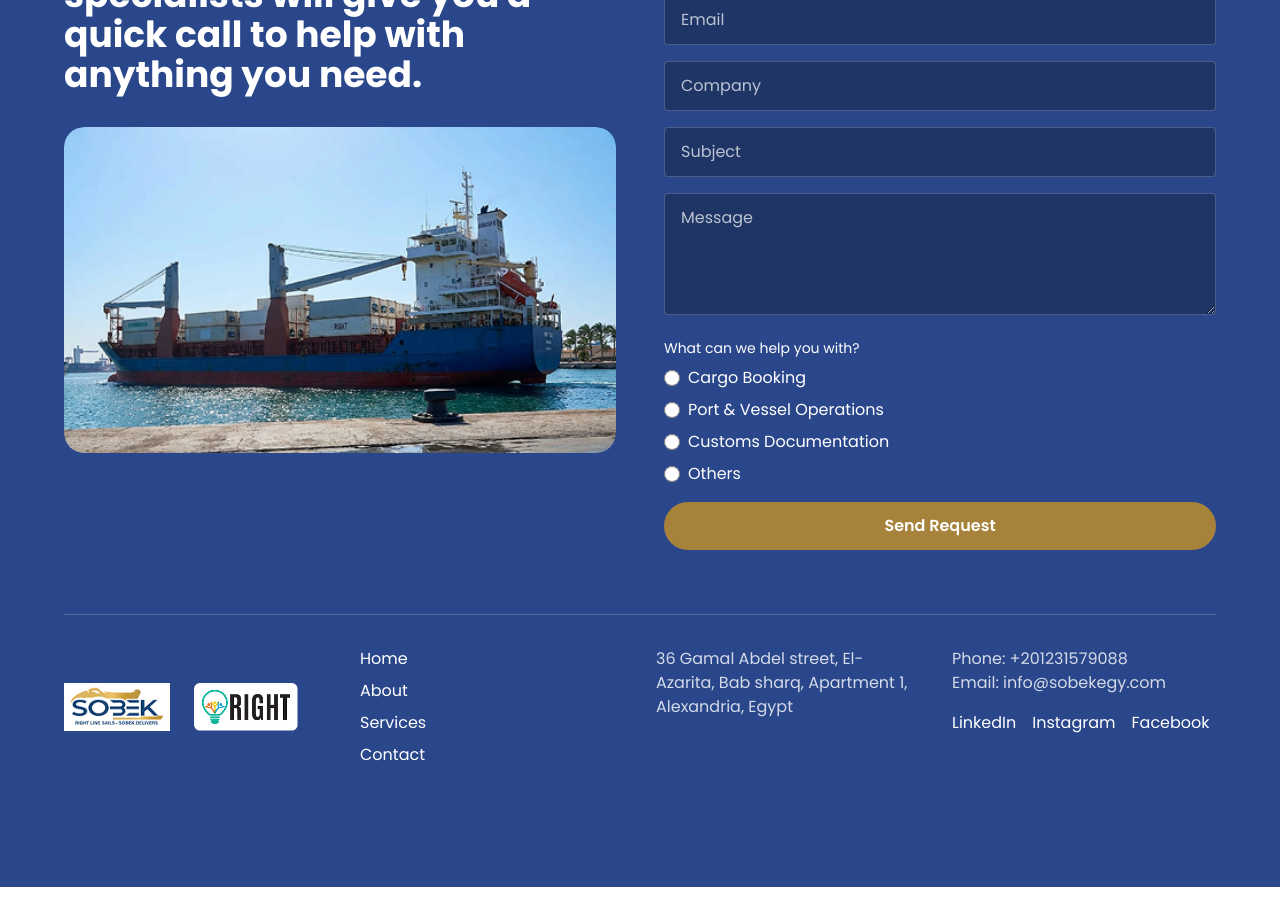
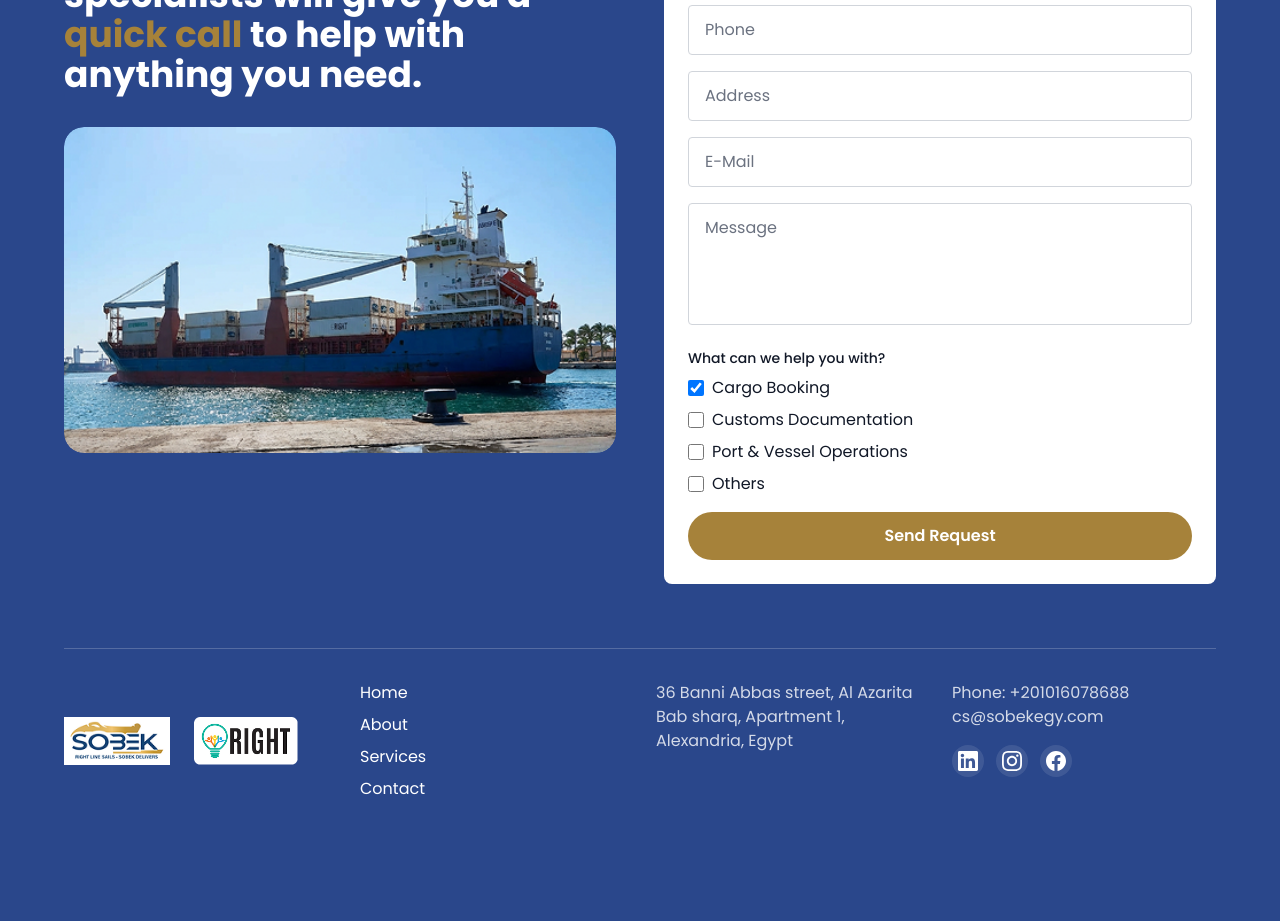
Before and after one commit to Mostafa-Aboheaba/sobek, a Next.js app: page / in a window 1280 px wide. Shown: the part 6020-6941 px from the top of the page. Before the commit the page ends 6907 px from the top, so only its background shows below. Built offline with nearby package versions, Linux system fonts and the light colour scheme.

Commit message:
Update footer section to match design: form fields, checkboxes, address, contact info, and social icons

```diff
--- a/components/GetInTouch.tsx
+++ b/components/GetInTouch.tsx
@@ -7,11 +7,10 @@
   const [formData, setFormData] = useState({
     name: "",
     phone: "",
+    address: "",
     email: "",
-    company: "",
-    subject: "",
     message: "",
-    helpOption: "",
+    helpOptions: ["Cargo Booking"], // Default checked
   });
 
   const handleChange = (
@@ -21,11 +20,25 @@
     setFormData((prev) => ({ ...prev, [name]: value }));
   };
 
-  const handleRadioChange = (option: string) => {
-    setFormData((prev) => ({
-      ...prev,
-      helpOption: option,
-    }));
+  const handleCheckboxChange = (option: string) => {
+    setFormData((prev) => {
+      const currentOptions = prev.helpOptions || [];
+      if (currentOptions.includes(option)) {
+        // Don't allow unchecking if it's the only option
+        if (currentOptions.length === 1) {
+          return prev;
+        }
+        return {
+          ...prev,
+          helpOptions: currentOptions.filter((opt) => opt !== option),
+        };
+      } else {
+        return {
+          ...prev,
+          helpOptions: [...currentOptions, option],
+        };
+      }
+    });
   };
 
   const [isSubmitting, setIsSubmitting] = useState(false);
@@ -45,7 +58,10 @@
         headers: {
           "Content-Type": "application/json",
         },
-        body: JSON.stringify(formData),
+        body: JSON.stringify({
+          ...formData,
+          helpOption: formData.helpOptions?.join(', ') || '',
+        }),
       });
 
       const data = await response.json();
@@ -63,11 +79,10 @@
       setFormData({
         name: "",
         phone: "",
+        address: "",
         email: "",
-        company: "",
-        subject: "",
         message: "",
-        helpOption: "",
+        helpOptions: ["Cargo Booking"],
       });
     } catch (error: any) {
       setSubmitStatus({
@@ -87,7 +102,7 @@
           <div>
             <p className="text-accent font-semibold mb-2">Get In Touch</p>
             <h2 className="text-2xl sm:text-3xl md:text-4xl font-bold mb-6">
-              Got questions? Just fill out the form and one of our specialists will give you a quick call to help with anything you need.
+              Got questions? <span className="text-highlight">Just fill out</span> <span className="text-highlight">the form</span> and one of our specialists will give you a <span className="text-highlight">quick call</span> to help with anything you need.
             </h2>
 
             {/* Image */}
@@ -110,7 +125,9 @@
 
           {/* Right Side - Contact Form */}
           <div>
-            <form onSubmit={handleSubmit} className="space-y-4">
+            <form onSubmit={handleSubmit} className="bg-white rounded-lg p-6 space-y-4">
+              <p className="text-gray-500 text-sm mb-4">* all fields are required</p>
+
               <input
                 type="text"
                 name="name"
@@ -118,7 +135,7 @@
                 value={formData.name}
                 onChange={handleChange}
                 required
-                className="w-full px-4 py-3 bg-primary-dark border border-white/20 rounded text-white placeholder-white/70 focus:outline-none focus:ring-2 focus:ring-accent"
+                className="w-full px-4 py-3 bg-white border border-gray-300 rounded text-gray-900 placeholder-gray-500 focus:outline-none focus:ring-2 focus:ring-accent focus:border-transparent"
               />
 
               <input
@@ -128,35 +145,27 @@
                 value={formData.phone}
                 onChange={handleChange}
                 required
-                className="w-full px-4 py-3 bg-primary-dark border border-white/20 rounded text-white placeholder-white/70 focus:outline-none focus:ring-2 focus:ring-accent"
+                className="w-full px-4 py-3 bg-white border border-gray-300 rounded text-gray-900 placeholder-gray-500 focus:outline-none focus:ring-2 focus:ring-accent focus:border-transparent"
+              />
+
+              <input
+                type="text"
+                name="address"
+                placeholder="Address"
+                value={formData.address}
+                onChange={handleChange}
+                required
+                className="w-full px-4 py-3 bg-white border border-gray-300 rounded text-gray-900 placeholder-gray-500 focus:outline-none focus:ring-2 focus:ring-accent focus:border-transparent"
               />
 
               <input
                 type="email"
                 name="email"
-                placeholder="Email"
+                placeholder="E-Mail"
                 value={formData.email}
                 onChange={handleChange}
                 required
-                className="w-full px-4 py-3 bg-primary-dark border border-white/20 rounded text-white placeholder-white/70 focus:outline-none focus:ring-2 focus:ring-accent"
-              />
-
-              <input
-                type="text"
-                name="company"
-                placeholder="Company"
-                value={formData.company}
-                onChange={handleChange}
-                className="w-full px-4 py-3 bg-primary-dark border border-white/20 rounded text-white placeholder-white/70 focus:outline-none focus:ring-2 focus:ring-accent"
-              />
-
-              <input
-                type="text"
-                name="subject"
-                placeholder="Subject"
-                value={formData.subject}
-                onChange={handleChange}
-                className="w-full px-4 py-3 bg-primary-dark border border-white/20 rounded text-white placeholder-white/70 focus:outline-none focus:ring-2 focus:ring-accent"
+                className="w-full px-4 py-3 bg-white border border-gray-300 rounded text-gray-900 placeholder-gray-500 focus:outline-none focus:ring-2 focus:ring-accent focus:border-transparent"
               />
 
               <textarea
@@ -165,23 +174,24 @@
                 value={formData.message}
                 onChange={handleChange}
                 rows={4}
-                className="w-full px-4 py-3 bg-primary-dark border border-white/20 rounded text-white placeholder-white/70 focus:outline-none focus:ring-2 focus:ring-accent"
+                required
+                className="w-full px-4 py-3 bg-white border border-gray-300 rounded text-gray-900 placeholder-gray-500 focus:outline-none focus:ring-2 focus:ring-accent focus:border-transparent resize-none"
               />
 
               <div className="space-y-2">
-                <p className="text-sm mb-2">What can we help you with?</p>
-                {["Cargo Booking", "Port & Vessel Operations", "Customs Documentation", "Others"].map(
+                <p className="text-gray-900 text-sm font-medium mb-2">What can we help you with?</p>
+                {["Cargo Booking", "Customs Documentation", "Port & Vessel Operations", "Others"].map(
                   (option) => (
                     <label key={option} className="flex items-center gap-2 cursor-pointer">
                       <input
-                        type="radio"
-                        name="helpOption"
+                        type="checkbox"
+                        name="helpOptions"
                         value={option}
-                        checked={formData.helpOption === option}
-                        onChange={() => handleRadioChange(option)}
-                        className="w-4 h-4"
+                        checked={formData.helpOptions?.includes(option) || false}
+                        onChange={() => handleCheckboxChange(option)}
+                        className="w-4 h-4 text-accent border-gray-300 rounded focus:ring-accent"
                       />
-                      <span>{option}</span>
+                      <span className="text-gray-900">{option}</span>
                     </label>
                   )
                 )}
@@ -251,25 +261,49 @@
             {/* Location */}
             <div>
               <p className="text-white/80">
-                36 Gamal Abdel street, El-Azarita, Bab sharq, Apartment 1, Alexandria, Egypt
+                36 Banni Abbas street, Al Azarita
+              </p>
+              <p className="text-white/80">
+                Bab sharq, Apartment 1,
+              </p>
+              <p className="text-white/80">
+                Alexandria, Egypt
               </p>
             </div>
 
             {/* Contact */}
             <div>
-              <p className="text-white/80">Phone: +201231579088</p>
-              <p className="text-white/80">Email: info@sobekegy.com</p>
+              <p className="text-white/80">Phone: +201016078688</p>
+              <p className="text-white/80">cs@sobekegy.com</p>
 
               {/* Social Media */}
-              <div className="flex gap-4 mt-4">
-                <a href="#" className="hover:text-accent transition-colors" aria-label="LinkedIn">
-                  LinkedIn
+              <div className="flex gap-3 mt-4">
+                <a
+                  href="#"
+                  className="w-8 h-8 rounded-full bg-white/10 hover:bg-white/20 flex items-center justify-center transition-colors"
+                  aria-label="LinkedIn"
+                >
+                  <svg className="w-5 h-5 text-white" fill="currentColor" viewBox="0 0 24 24">
+                    <path d="M20.447 20.452h-3.554v-5.569c0-1.328-.027-3.037-1.852-3.037-1.853 0-2.136 1.445-2.136 2.939v5.667H9.351V9h3.414v1.561h.046c.477-.9 1.637-1.85 3.37-1.85 3.601 0 4.267 2.37 4.267 5.455v6.286zM5.337 7.433c-1.144 0-2.063-.926-2.063-2.065 0-1.138.92-2.063 2.063-2.063 1.14 0 2.064.925 2.064 2.063 0 1.139-.925 2.065-2.064 2.065zm1.782 13.019H3.555V9h3.564v11.452zM22.225 0H1.771C.792 0 0 .774 0 1.729v20.542C0 23.227.792 24 1.771 24h20.451C23.2 24 24 23.227 24 22.271V1.729C24 .774 23.2 0 22.222 0h.003z"/>
+                  </svg>
                 </a>
-                <a href="#" className="hover:text-accent transition-colors" aria-label="Instagram">
-                  Instagram
+                <a
+                  href="#"
+                  className="w-8 h-8 rounded-full bg-white/10 hover:bg-white/20 flex items-center justify-center transition-colors"
+                  aria-label="Instagram"
+                >
+                  <svg className="w-5 h-5 text-white" fill="currentColor" viewBox="0 0 24 24">
+                    <path d="M12 2.163c3.204 0 3.584.012 4.85.07 3.252.148 4.771 1.691 4.919 4.919.058 1.265.069 1.645.069 4.849 0 3.205-.012 3.584-.069 4.849-.149 3.225-1.664 4.771-4.919 4.919-1.266.058-1.644.07-4.85.07-3.204 0-3.584-.012-4.849-.07-3.26-.149-4.771-1.699-4.919-4.92-.058-1.265-.07-1.644-.07-4.849 0-3.204.013-3.583.07-4.849.149-3.227 1.664-4.771 4.919-4.919 1.266-.057 1.645-.069 4.849-.069zm0-2.163c-3.259 0-3.667.014-4.947.072-4.358.2-6.78 2.618-6.98 6.98-.059 1.281-.073 1.689-.073 4.948 0 3.259.014 3.668.072 4.948.2 4.358 2.618 6.78 6.98 6.98 1.281.058 1.689.072 4.948.072 3.259 0 3.668-.014 4.948-.072 4.354-.2 6.782-2.618 6.979-6.98.059-1.28.073-1.689.073-4.948 0-3.259-.014-3.667-.072-4.947-.196-4.354-2.617-6.78-6.979-6.98-1.281-.059-1.69-.073-4.949-.073zm0 5.838c-3.403 0-6.162 2.759-6.162 6.162s2.759 6.163 6.162 6.163 6.162-2.759 6.162-6.163c0-3.403-2.759-6.162-6.162-6.162zm0 10.162c-2.209 0-4-1.79-4-4 0-2.209 1.791-4 4-4s4 1.791 4 4c0 2.21-1.791 4-4 4zm6.406-11.845c-.796 0-1.441.645-1.441 1.44s.645 1.44 1.441 1.44c.795 0 1.439-.645 1.439-1.44s-.644-1.44-1.439-1.44z"/>
+                  </svg>
                 </a>
-                <a href="#" className="hover:text-accent transition-colors" aria-label="Facebook">
-                  Facebook
+                <a
+                  href="#"
+                  className="w-8 h-8 rounded-full bg-white/10 hover:bg-white/20 flex items-center justify-center transition-colors"
+                  aria-label="Facebook"
+                >
+                  <svg className="w-5 h-5 text-white" fill="currentColor" viewBox="0 0 24 24">
+                    <path d="M24 12.073c0-6.627-5.373-12-12-12s-12 5.373-12 12c0 5.99 4.388 10.954 10.125 11.854v-8.385H7.078v-3.47h3.047V9.43c0-3.007 1.792-4.669 4.533-4.669 1.312 0 2.686.235 2.686.235v2.953H15.83c-1.491 0-1.956.925-1.956 1.874v2.25h3.328l-.532 3.47h-2.796v8.385C19.612 23.027 24 18.062 24 12.073z"/>
+                  </svg>
                 </a>
               </div>
             </div>
```
